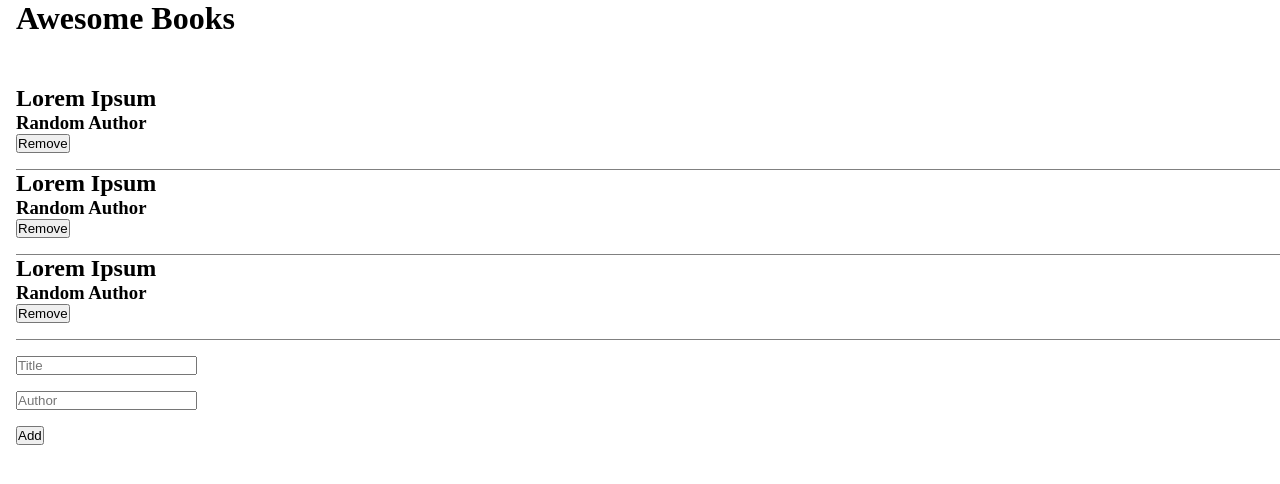
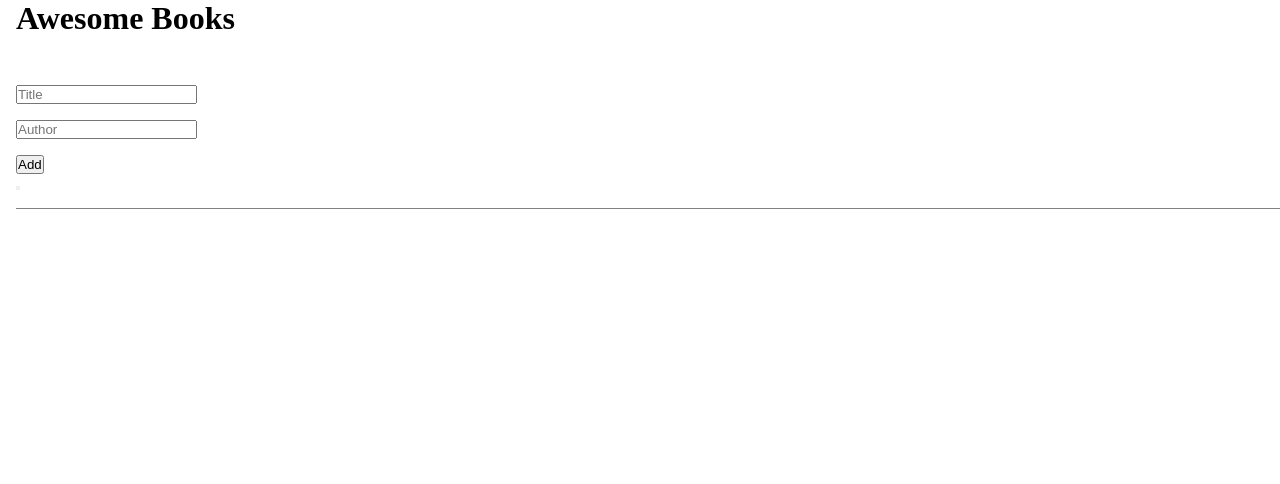
Before and after one commit to skyv26/awesome-book, a website: page index.html in a window 1280 px wide. Drawn offline with Linux system fonts and the light colour scheme.

Commit message:
Add Jscript

```diff
--- a/index.html
+++ b/index.html
@@ -21,7 +21,7 @@
   <main class="main">
     <section class="book-store">
 
-      <ul class="uList">
+      <!-- <ul class="uList">
         <li class="list">
           <h2 class="bookTitle">Lorem Ipsum</h2>
           <h3 class="bookAuthor">Random Author</h3>
@@ -40,7 +40,7 @@
           <button class="remove-btn">Remove</button>
         </li>
 
-      </ul>
+      </ul> -->
 
       <form class="input-form">
         <input type="text" class="inputs" placeholder="Title" aria-label="enter the book title" />
--- a/script.js
+++ b/script.js
@@ -1,6 +1,28 @@
 
 const bookObject = {};
 const preserveDataList = [];
+
+const bookStoreSection=document.querySelector('.book-store');
+
+const uList=document.createElement('ul');
+uList.className="uList";
+bookStoreSection.appendChild(uList);
+
+const list=document.createElement('li');
+list.className="list";
+uList.appendChild(list);
+
+const bookTitle=document.createElement('h2');
+bookTitle.className="bookTitle";
+list.appendChild(bookTitle);
+
+const bookAuthor=document.createElement('h3');
+bookAuthor.className="bookAuthor";
+list.appendChild(bookAuthor);
+
+const removeButton=document.createElement('button');
+removeButton.className="remove-btn";
+list.appendChild(removeButton);
 
 const localStorageHandler = () => {
 
```
Also changed, not shown: package.json (added, +31 -0 lines), .eslintrc.json (added), .github/workflows/linters.yml (added), .stylelintrc.json (added), app_screenshot.png (deleted), 3 other files.
